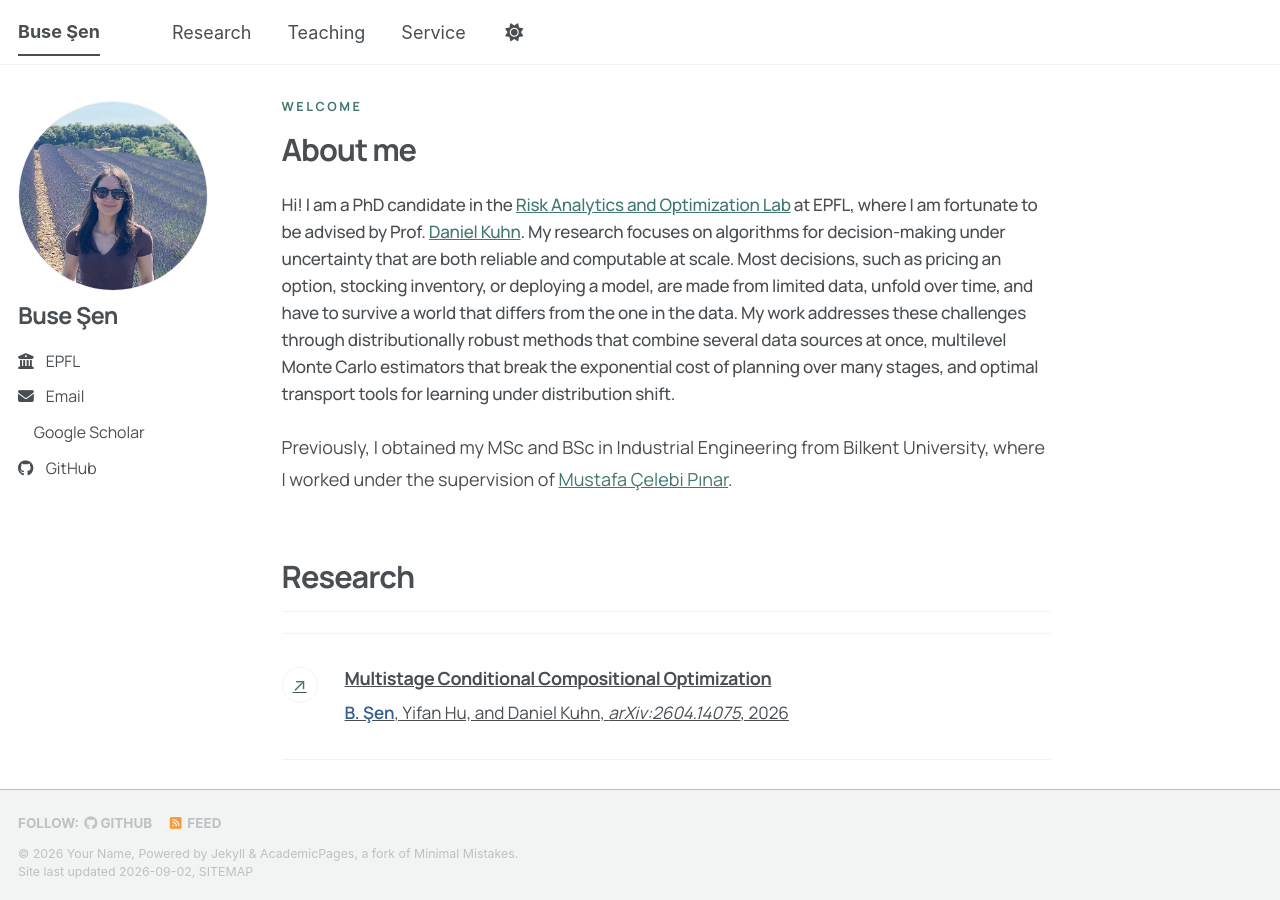
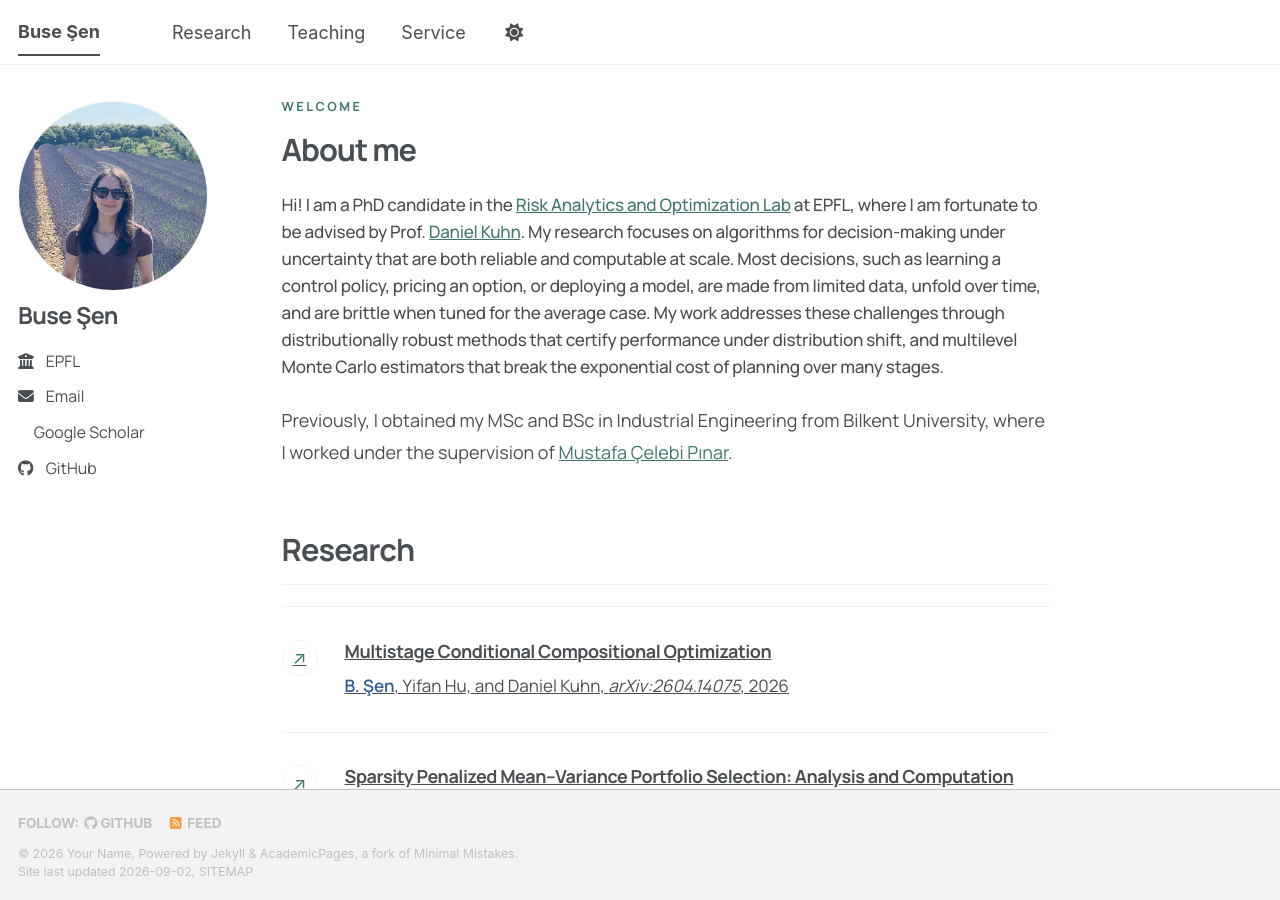
Before and after one commit to busesen/busesen.github.io, a Jekyll site: the page built from _pages/about.md, in a window 1280 px wide and 900 px high. Built offline with Jekyll 4.4.1, drawn with Linux system fonts in a browser that asks for light colours; a style sheet for code colours, icons or effects is not loaded.

Commit message:
Update about.md

```diff
--- a/_pages/about.md
+++ b/_pages/about.md
@@ -9,7 +9,7 @@ redirect_from:
   - /about.html
 ---
 
-Hi! I am a PhD candidate in the [Risk Analytics and Optimization Lab](https://www.epfl.ch/labs/rao/) at EPFL, where I am fortunate to be advised by Prof. [Daniel Kuhn](https://people.epfl.ch/daniel.kuhn?lang=en). My research focuses on algorithms for decision-making under uncertainty that are both reliable and computable at scale. Most decisions, such as pricing an option, stocking inventory, or deploying a model, are made from limited data, unfold over time, and have to survive a world that differs from the one in the data. My work addresses these challenges through distributionally robust methods that combine several data sources at once, multilevel Monte Carlo estimators that break the exponential cost of planning over many stages, and optimal transport tools for learning under distribution shift.
+Hi! I am a PhD candidate in the [Risk Analytics and Optimization Lab](https://www.epfl.ch/labs/rao/) at EPFL, where I am fortunate to be advised by Prof. [Daniel Kuhn](https://people.epfl.ch/daniel.kuhn?lang=en). My research focuses on algorithms for decision-making under uncertainty that are both reliable and computable at scale. Most decisions, such as learning a control policy, pricing an option, or deploying a model, are made from limited data, unfold over time, and are brittle when tuned for the average case. My work addresses these challenges through distributionally robust methods that certify performance under distribution shift, and multilevel Monte Carlo estimators that break the exponential cost of planning over many stages.
 {: .about-lead}
 
 Previously, I obtained my MSc and BSc in Industrial Engineering from Bilkent University, where I worked under the supervision of [Mustafa Çelebi Pınar](https://www.ie.bilkent.edu.tr/~mustafap/).
```
